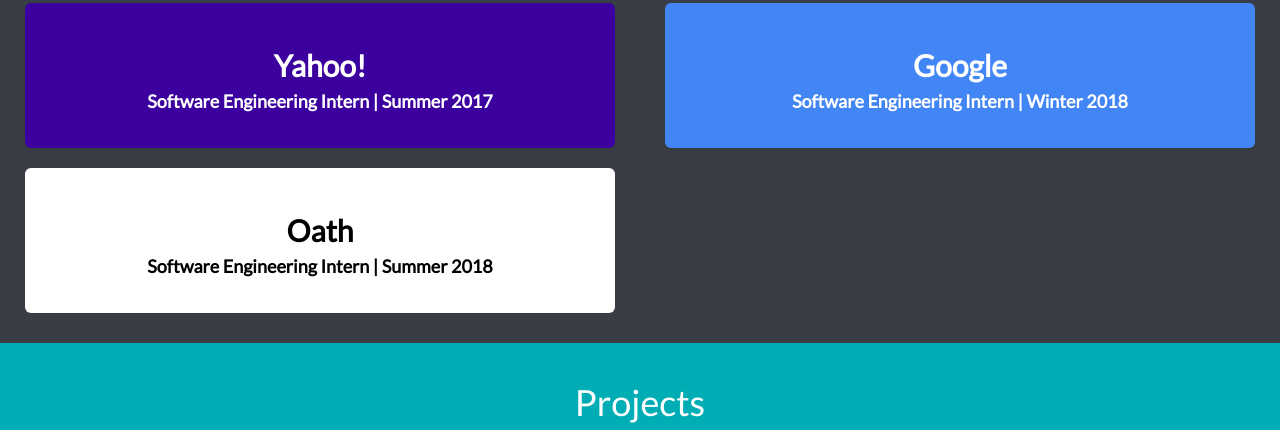
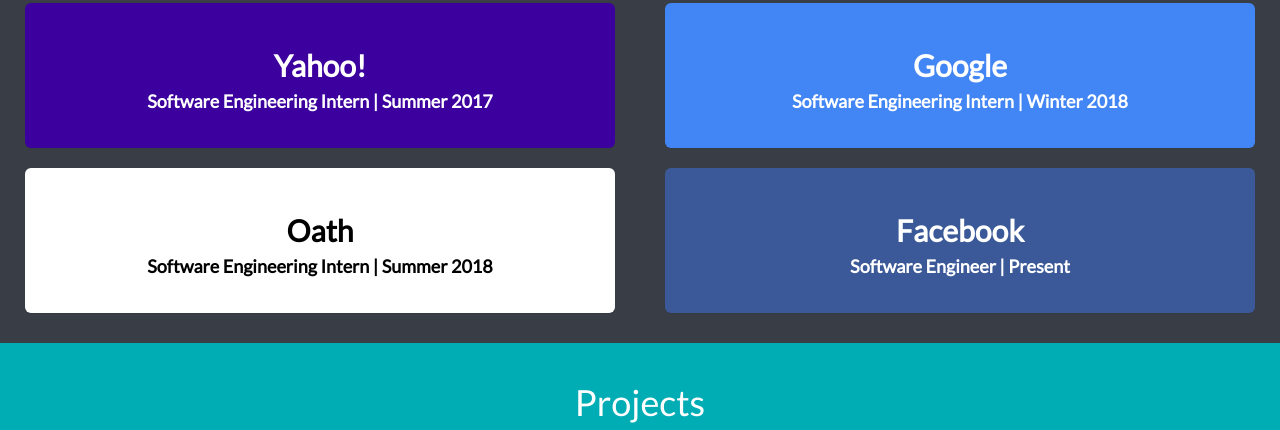
Before and after one commit to rsandeep15/Personal-Website, a React app: page / in a window 1280 px wide. Shown: the part 1041-1471 px from the top of the page. Built offline with nearby package versions, Linux system fonts and the light colour scheme.

Commit message:
Update jobs section

```diff
--- a/css/stylesheet.less
+++ b/css/stylesheet.less
@@ -10,6 +10,7 @@
 @hoverColor: #2980B9;
 @overlayColor: #1FAD9F;
 @google: #4285F4;
+@fb: #3b5998;
 #intro {
   color: white;
   background-color: @introColor;
@@ -56,6 +57,9 @@
 .oath {
   color: black;
   background-color: white;
+}
+.fb {
+    background-color: @fb;
 }
 .embedded-1 {
   background-color: @embeddedColor;
--- a/index.html
+++ b/index.html
@@ -104,6 +104,14 @@
             </div>
           </div>
         </div>
+        <div class="col-md-6">
+            <div class="embedded jumbotron panel fb">
+              <div class="panel-body">
+                <h2>Facebook</h2>
+                <h4>Software Engineer | Present</h4>
+              </div>
+            </div>
+        </div>
       </div>
     </div>
   </div>
@@ -111,7 +119,6 @@
 <section id="projects" class="white">
   <div class="container-fluid">
     <h1>Projects</h1>
-    <!-- Rendered via React -->
     <div id="app"></div>
     <script src="js/dist/app.js"></script>
   </div>
```
Also changed, not shown: css/stylesheet.css.
